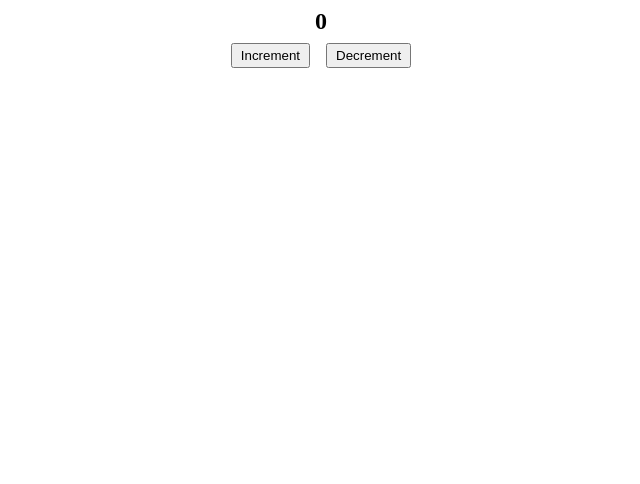
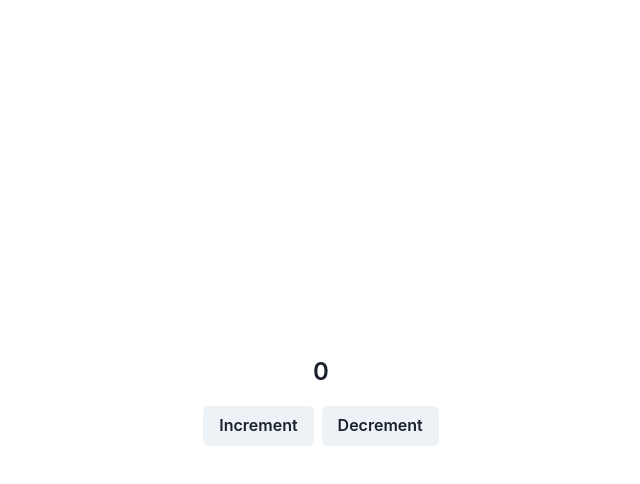
Before and after one commit to rohitv-dev/vite-zustand-boilerplate, a React (Vite) app: page / in a window 1280 px wide. Shown: the top 484 px of the page, without its empty margins (319-959 px from the left). Built offline with nearby package versions, Linux system fonts and the light colour scheme.

Commit message:
Added Chakra UI

```diff
--- a/package.json
+++ b/package.json
@@ -7,6 +7,10 @@
     "preview": "vite preview"
   },
   "dependencies": {
+    "@chakra-ui/react": "^1.7.3",
+    "@emotion/react": "^11.7.1",
+    "@emotion/styled": "^11.6.0",
+    "framer-motion": "^5.5.5",
     "react": "^17.0.2",
     "react-dom": "^17.0.2",
     "react-router-dom": "^6.2.1",
--- a/src/main.tsx
+++ b/src/main.tsx
@@ -1,3 +1,4 @@
+import { ChakraProvider } from "@chakra-ui/react";
 import React from "react";
 import ReactDOM from "react-dom";
 import App from "./App";
@@ -5,7 +6,9 @@ import "./styles/index.scss";
 
 ReactDOM.render(
 	<React.StrictMode>
-		<App />
+		<ChakraProvider>
+			<App />
+		</ChakraProvider>
 	</React.StrictMode>,
 	document.getElementById("root")
 );
--- a/src/pages/Home.tsx
+++ b/src/pages/Home.tsx
@@ -1,3 +1,4 @@
+import { Box, Button, Container, Flex, Stack, Text } from "@chakra-ui/react";
 import useStore from "../store/store";
 
 function Home() {
@@ -6,13 +7,17 @@ function Home() {
 	const decrement = useStore((state) => state.decrement);
 
 	return (
-		<div className="App">
-			<div className="counter">{counter}</div>
-			<div>
-				<button onClick={increment}>Increment</button>
-				<button onClick={decrement}>Decrement</button>
-			</div>
-		</div>
+		<Container height="100vh">
+			<Flex direction="column" align="center" justify="center" height="100%">
+				<Text fontSize="1.5rem" fontWeight="600">
+					{counter}
+				</Text>
+				<Stack direction="row" mt="4">
+					<Button onClick={increment}>Increment</Button>
+					<Button onClick={decrement}>Decrement</Button>
+				</Stack>
+			</Flex>
+		</Container>
 	);
 }
 
```
Also changed, not shown: 1 other file (tests, documents, lock files or other folders).
